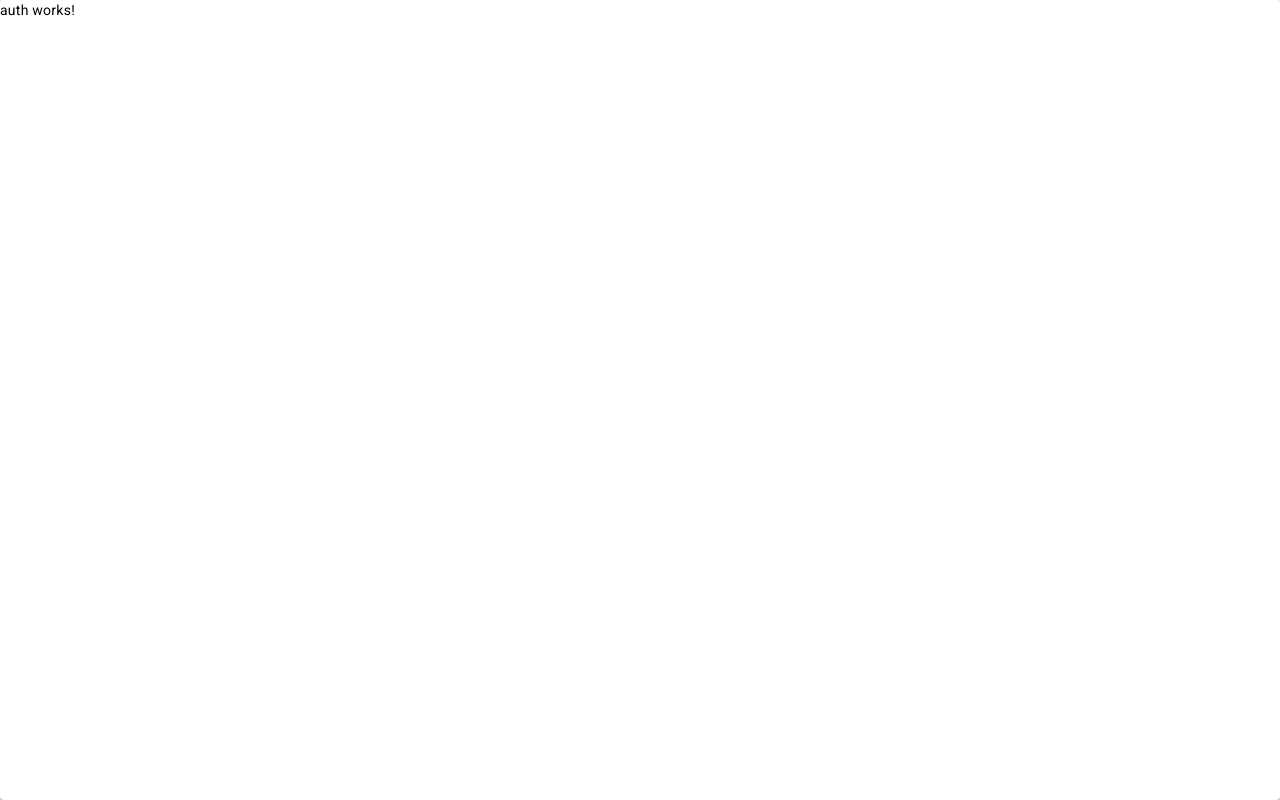
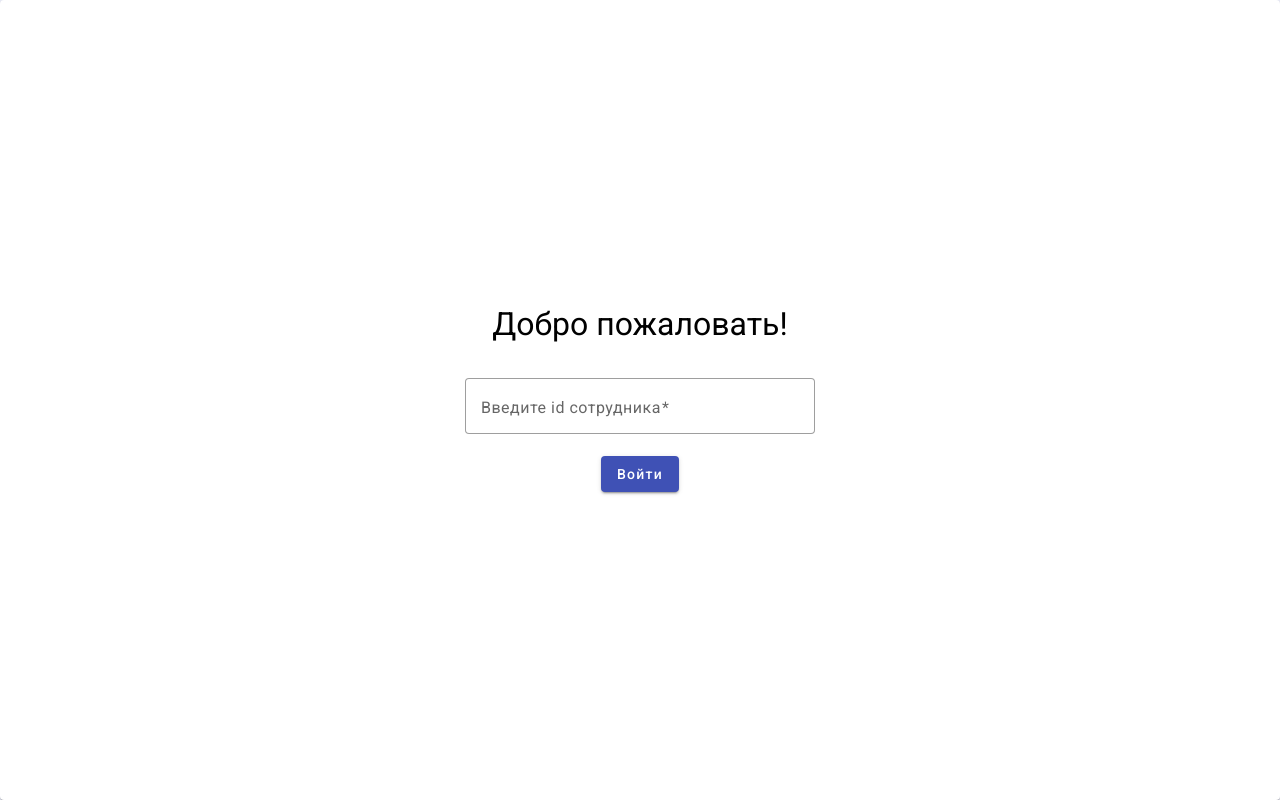
Before and after one commit to verfenders/aigul-unlimited, an Angular app: page /auth in a window 1280 px wide. Built offline with nearby package versions, Linux system fonts and the light colour scheme.

Commit message:
add auth form

```diff
--- a/src/features/auth/auth.component.html
+++ b/src/features/auth/auth.component.html
@@ -1 +1,18 @@
-<p>auth works!</p>
+<div class="auth">
+  <form class="auth__form" (ngSubmit)="login()">
+    <h1 class="auth__title">
+      Добро пожаловать!
+    </h1>
+      <mat-form-field appearance="outline" class="auth__field">
+        <mat-label>Введите id сотрудника</mat-label>
+        <input matInput placeholder="id" [formControl]="personId">
+      </mat-form-field>
+    @if(!loading) {
+      <button mat-raised-button color="primary" type="submit">
+        Войти
+      </button>
+    } @else {
+      <mat-spinner diameter="50"></mat-spinner>
+    }
+  </form>
+</div>
--- a/src/features/auth/auth.component.scss
+++ b/src/features/auth/auth.component.scss
@@ -0,0 +1,22 @@
+.auth {
+  height: 100%;
+  display: flex;
+  align-items: center;
+  justify-content: center;
+
+  &__title {
+    font-size: 32px;
+  }
+
+  &__form {
+    display: flex;
+    flex-direction: column;
+    align-items: center;
+    width: 350px;
+  }
+
+  &__field {
+    margin-top: 22px;
+    width: 100%;
+  }
+}
--- a/src/features/auth/auth.component.ts
+++ b/src/features/auth/auth.component.ts
@@ -1,12 +1,32 @@
 import { Component } from '@angular/core';
+import { MatFormFieldModule } from '@angular/material/form-field';
+import { MatInputModule } from '@angular/material/input';
+import { FormControl, FormsModule, ReactiveFormsModule, Validators } from '@angular/forms';
+import { MatButtonModule } from '@angular/material/button';
+import { MatIconModule } from '@angular/material/icon';
+import { MatProgressSpinnerModule } from '@angular/material/progress-spinner';
 
 @Component({
   selector: 'app-auth',
   standalone: true,
-  imports: [],
+  imports: [
+    MatFormFieldModule,
+    MatInputModule,
+    FormsModule,
+    ReactiveFormsModule,
+    MatButtonModule,
+    MatIconModule,
+    MatProgressSpinnerModule,
+  ],
   templateUrl: './auth.component.html',
-  styleUrl: './auth.component.scss'
+  styleUrl: './auth.component.scss',
 })
 export class AuthComponent {
+  personId = new FormControl('', [Validators.required]);
+  loading = false;
 
+  login() {
+    this.loading = true;
+    console.log('event - ', this.personId.value);
+  }
 }
```
